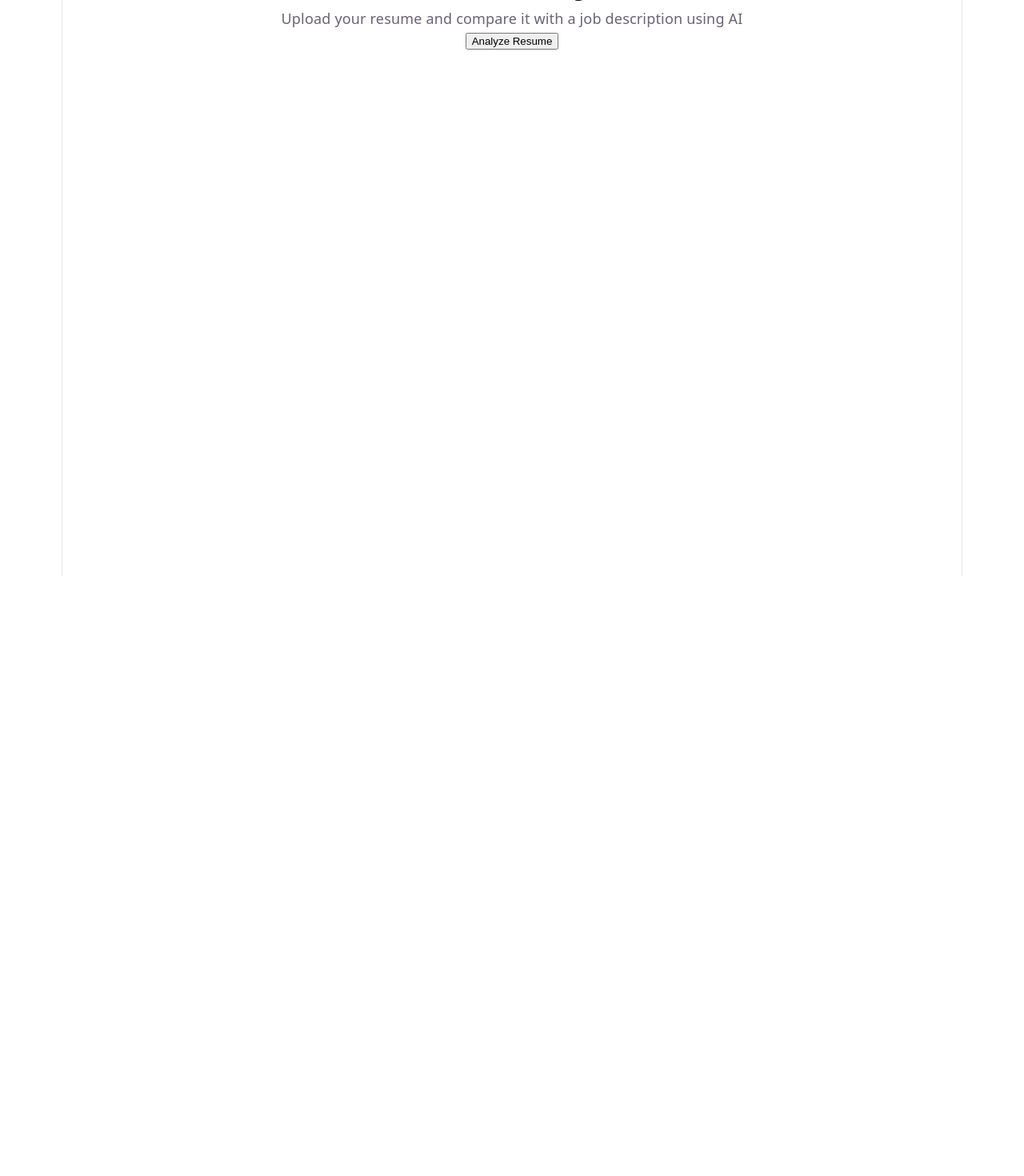
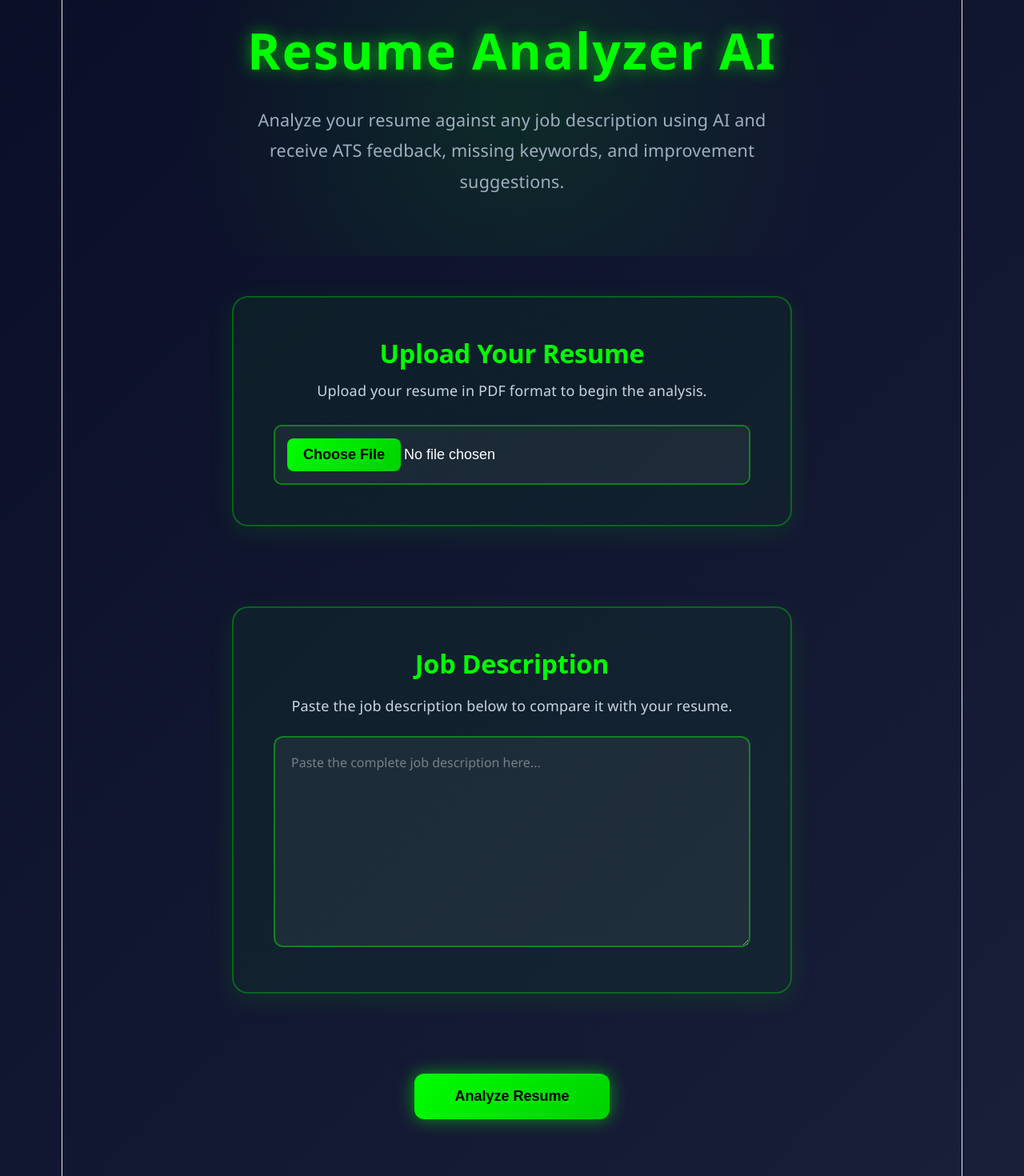
Before and after one commit to Sadia-Farooque/Resume-Analyzer-AI, a React app in the folder frontend/: page / in a window 1280 px wide. Shown: the part 80-1550 px from the top of the page at 80% size. Before the commit the page ends 800 px from the top, so only its background shows below. Built offline with nearby package versions, Linux system fonts and the light colour scheme; the HTML template or start-up script is replaced by a standard one.

Commit message:
feat: complete initial frontend UI for Resume Analyzer

```diff
--- a/frontend/src/App.css
+++ b/frontend/src/App.css
@@ -1,184 +1,283 @@
-.counter {
-  font-size: 16px;
-  padding: 5px 10px;
-  border-radius: 5px;
-  color: var(--accent);
-  background: var(--accent-bg);
-  border: 2px solid transparent;
-  transition: border-color 0.3s;
-  margin-bottom: 24px;
+* {
+  margin: 0;
+  padding: 0;
+  box-sizing: border-box;
+}
 
-  &:hover {
-    border-color: var(--accent-border);
+body {
+  background: linear-gradient(135deg, #0a0e27 0%, #1a1f3a 100%);
+  color: white;
+  font-family: 'Segoe UI', Tahoma, Geneva, Verdana, sans-serif;
+  min-height: 100vh;
 }
-  &:focus-visible {
-    outline: 2px solid var(--accent);
-    outline-offset: 2px;
+
+@keyframes fadeInDown {
+  from {
+    opacity: 0;
+    transform: translateY(-30px);
+  }
+  to {
+    opacity: 1;
+    transform: translateY(0);
+  }
+}
+
+@keyframes fadeInUp {
+  from {
+    opacity: 0;
+    transform: translateY(30px);
+  }
+  to {
+    opacity: 1;
+    transform: translateY(0);
+  }
+}
+
+@keyframes glowPulse {
+  0%, 100% {
+    box-shadow: 0 0 20px rgba(0, 255, 0, 0.5);
+  }
+  50% {
+    box-shadow: 0 0 30px rgba(0, 255, 0, 0.8);
+  }
+}
+
+@keyframes slideIn {
+  from {
+    opacity: 0;
+    transform: translateX(-50px);
+  }
+  to {
+    opacity: 1;
+    transform: translateX(0);
   }
 }
 
 .hero {
+  min-height: 50vh;
+  display: flex;
+  justify-content: center;
+  align-items: center;
+  text-align: center;
+  padding: 60px 40px;
+  animation: fadeInDown 0.8s ease-out;
   position: relative;
-
-  .base,
-  .framework,
-  .vite {
-    inset-inline: 0;
-    margin: 0 auto;
+  overflow: hidden;
 }
 
-  .base {
-    width: 170px;
-    position: relative;
-    z-index: 0;
+.hero::before {
+  content: '';
+  position: absolute;
+  top: 0;
+  left: 0;
+  right: 0;
+  bottom: 0;
+  background: radial-gradient(circle at 50% 50%, rgba(0, 255, 0, 0.1) 0%, transparent 70%);
+  pointer-events: none;
 }
 
-  .framework,
-  .vite {
-    position: absolute;
+.hero-content {
+  max-width: 700px;
+  position: relative;
+  z-index: 1;
 }
 
-  .framework {
-    z-index: 1;
-    top: 34px;
-    height: 28px;
-    transform: perspective(2000px) rotateZ(300deg) rotateX(44deg) rotateY(39deg)
-      scale(1.4);
+.hero h1 {
+  font-size: 3.5rem;
+  margin-bottom: 30px;
+  color: #00ff00;
+  font-weight: 700;
+  animation: fadeInDown 0.8s ease-out 0.2s both;
+  display: block;
+  line-height: 1.2;
+  text-shadow: 0 0 20px rgba(0, 255, 0, 0.6);
+  letter-spacing: 2px;
 }
 
-  .vite {
-    z-index: 0;
-    top: 107px;
-    height: 26px;
-    width: auto;
-    transform: perspective(2000px) rotateZ(300deg) rotateX(40deg) rotateY(39deg)
-      scale(0.8);
+.hero p {
+  font-size: 1.2rem;
+  color: #a0aec0;
+  line-height: 1.8;
+  animation: fadeInUp 0.8s ease-out 0.4s both;
 }
+.upload-section{
+    display:flex;
+    justify-content:center;
+    padding:50px 20px;
+    animation: fadeInUp 0.8s ease-out;
 }
 
-#center {
-  display: flex;
-  flex-direction: column;
-  gap: 25px;
-  place-content: center;
-  place-items: center;
-  flex-grow: 1;
-
-  @media (max-width: 1024px) {
-    padding: 32px 20px 24px;
-    gap: 18px;
-  }
+.upload-card{
+    background: linear-gradient(135deg, rgba(0, 255, 0, 0.05) 0%, rgba(0, 200, 0, 0.05) 100%);
+    border: 2px solid rgba(0, 255, 0, 0.3);
+    color:#ffffff;
+    width:700px;
+    padding:50px;
+    border-radius:20px;
+    box-shadow: 0 8px 32px rgba(0, 255, 0, 0.1);
+    text-align:center;
+    transition: all 0.3s ease;
+    animation: slideIn 0.8s ease-out 0.1s both;
 }
 
-#next-steps {
-  display: flex;
-  border-top: 1px solid var(--border);
-  text-align: left;
-
-  & > div {
-    flex: 1 1 0;
-    padding: 32px;
-    @media (max-width: 1024px) {
-      padding: 24px 20px;
-    }
+.upload-card:hover {
+    border-color: rgba(0, 255, 0, 0.6);
+    box-shadow: 0 8px 40px rgba(0, 255, 0, 0.25);
+    transform: translateY(-5px);
 }
 
-  .icon {
-    margin-bottom: 16px;
-    width: 22px;
-    height: 22px;
+.upload-card h2{
+    margin-bottom:15px;
+    color: #00ff00;
+    font-size: 1.8rem;
+    font-weight: 600;
 }
 
-  @media (max-width: 1024px) {
-    flex-direction: column;
-    text-align: center;
-  }
+.upload-card p{
+    margin-bottom:30px;
+    color:#cbd5e1;
+    font-size: 1rem;
 }
 
-#docs {
-  border-right: 1px solid var(--border);
-
-  @media (max-width: 1024px) {
-    border-right: none;
-    border-bottom: 1px solid var(--border);
-  }
+.upload-card input{
+    width:100%;
+    padding: 15px;
+    border: 2px solid rgba(0, 255, 0, 0.4);
+    border-radius: 10px;
+    background: rgba(255, 255, 255, 0.05);
+    color: white;
+    cursor: pointer;
+    transition: all 0.3s ease;
+    font-size: 1rem;
 }
 
-#next-steps ul {
-  list-style: none;
-  padding: 0;
-  display: flex;
-  gap: 8px;
-  margin: 32px 0 0;
-
-  .logo {
-    height: 18px;
+.upload-card input:hover {
+    border-color: rgba(0, 255, 0, 0.7);
+    background: rgba(0, 255, 0, 0.05);
 }
 
-  a {
-    color: var(--text-h);
-    font-size: 16px;
-    border-radius: 6px;
-    background: var(--social-bg);
-    display: flex;
-    padding: 6px 12px;
-    align-items: center;
-    gap: 8px;
-    text-decoration: none;
-    transition: box-shadow 0.3s;
-
-    &:hover {
-      box-shadow: var(--shadow);
-    }
-    .button-icon {
-      height: 18px;
-      width: 18px;
-    }
+.upload-card input::file-selector-button {
+    background: linear-gradient(135deg, #00ff00 0%, #00d000 100%);
+    color: #000;
+    border: none;
+    padding: 10px 20px;
+    border-radius: 8px;
+    cursor: pointer;
+    font-weight: 600;
+    transition: all 0.3s ease;
 }
 
-  @media (max-width: 1024px) {
-    margin-top: 20px;
-    flex-wrap: wrap;
+.upload-card input::file-selector-button:hover {
+    transform: scale(1.05);
+    box-shadow: 0 0 20px rgba(0, 255, 0, 0.5);
+}
+.job-section {
+  display: flex;
   justify-content: center;
-
-    li {
-      flex: 1 1 calc(50% - 8px);
+  padding: 50px 20px;
+  animation: fadeInUp 0.8s ease-out 0.2s both;
 }
 
-    a {
-      width: 100%;
-      justify-content: center;
-      box-sizing: border-box;
-    }
-  }
+.job-card {
+  background: linear-gradient(135deg, rgba(0, 255, 0, 0.05) 0%, rgba(0, 200, 0, 0.05) 100%);
+  border: 2px solid rgba(0, 255, 0, 0.3);
+  color: #ffffff;
+  width: 700px;
+  padding: 50px;
+  border-radius: 20px;
+  box-shadow: 0 8px 32px rgba(0, 255, 0, 0.1);
+  transition: all 0.3s ease;
 }
 
-#spacer {
-  height: 88px;
-  border-top: 1px solid var(--border);
-  @media (max-width: 1024px) {
-    height: 48px;
-  }
+.job-card:hover {
+  border-color: rgba(0, 255, 0, 0.6);
+  box-shadow: 0 8px 40px rgba(0, 255, 0, 0.25);
+  transform: translateY(-5px);
 }
 
-.ticks {
-  position: relative;
-  width: 100%;
-
-  &::before,
-  &::after {
-    content: '';
-    position: absolute;
-    top: -4.5px;
-    border: 5px solid transparent;
+.job-card h2 {
+  margin-bottom: 20px;
+  color: #00ff00;
+  font-size: 1.8rem;
+  font-weight: 600;
 }
 
-  &::before {
-    left: 0;
-    border-left-color: var(--border);
+.job-card p {
+  margin-bottom: 25px;
+  color: #cbd5e1;
+  font-size: 1rem;
 }
-  &::after {
-    right: 0;
-    border-right-color: var(--border);
+
+.job-card textarea {
+  width: 100%;
+  padding: 20px;
+  border: 2px solid rgba(0, 255, 0, 0.4);
+  border-radius: 12px;
+  resize: vertical;
+  font-size: 16px;
+  background: rgba(255, 255, 255, 0.05);
+  color: white;
+  font-family: inherit;
+  transition: all 0.3s ease;
 }
+
+.job-card textarea:focus {
+  outline: none;
+  border-color: rgba(0, 255, 0, 0.7);
+  background: rgba(0, 255, 0, 0.05);
+  box-shadow: 0 0 20px rgba(0, 255, 0, 0.2);
 }
+
+.job-card textarea::placeholder {
+  color: rgba(255, 255, 255, 0.4);
+}
+.button-section {
+  display: flex;
+  justify-content: center;
+  padding: 50px 20px;
+  animation: fadeInUp 0.8s ease-out 0.3s both;
+}
+
+.analyze-btn {
+  background: linear-gradient(135deg, #00ff00 0%, #00d000 100%);
+  color: #000;
+  border: none;
+  padding: 18px 50px;
+  font-size: 18px;
+  font-weight: 700;
+  border-radius: 12px;
+  cursor: pointer;
+  transition: all 0.3s ease;
+  box-shadow: 0 0 30px rgba(0, 255, 0, 0.4);
+  animation: glowPulse 2s ease-in-out infinite;
+}
+
+.analyze-btn:hover {
+  transform: scale(1.05);
+  box-shadow: 0 0 40px rgba(0, 255, 0, 0.8);
+}
+
+.analyze-btn:active {
+  transform: scale(0.98);
+}
+
+footer {
+  background: linear-gradient(135deg, rgba(0, 0, 0, 0.8) 0%, rgba(10, 30, 10, 0.8) 100%);
+  border-top: 2px solid rgba(0, 255, 0, 0.3);
+  color: #a0aec0;
+  text-align: center;
+  padding: 40px 20px;
+  margin-top: 60px;
+  animation: slideIn 0.8s ease-out;
+}
+
+footer p {
+  margin: 0;
+  font-size: 1rem;
+  color: #cbd5e1;
+}
+
+footer p strong {
+  color: #00ff00;
+  font-weight: 600;
+}
--- a/frontend/src/App.jsx
+++ b/frontend/src/App.jsx
@@ -1,16 +1,25 @@
 
 import "./App.css";
+import Hero from "./Components/Hero";
+import Result from "./Components/Result";
+import Footer from "./Components/Footer";
+import AnalyzeButton from "./Components/AnalyzeButton";
+import JobDescription from "./Components/JobDescription";
+import ResumeUpload from "./Components/Resumeanalyzer";
 
 function App(){
   return(
-    <div>
-      <h1>Resume Analyzer AI</h1>
-      <p>Upload your resume and compare it with a job description using AI</p>
-      <button>Analyze Resume
+  <>
+   <Hero />
+    <ResumeUpload />
+    <JobDescription />
+    <AnalyzeButton />
+    <Footer />
+
+</>
 
 
-      </button>
-    </div>
+
   );
 }
 
--- /dev/null
+++ b/frontend/src/Components/AnalyzeButton.jsx
@@ -0,0 +1,11 @@
+function AnalyzeButton() {
+  return (
+    <section className="button-section">
+      <button className="analyze-btn">
+        Analyze Resume
+      </button>
+    </section>
+  );
+}
+
+export default AnalyzeButton;
--- /dev/null
+++ b/frontend/src/Components/Footer.jsx
@@ -0,0 +1,9 @@
+function Footer(){
+    return(
+        <footer>
+            <p>&copy; 2024 Resume Analyzer AI. All rights reserved by <strong>Sadia Fatima</strong></p>
+        </footer>
+    );
+}
+
+export default Footer;
--- /dev/null
+++ b/frontend/src/Components/Hero.jsx
@@ -0,0 +1,16 @@
+function Hero() {
+  return (
+    <section className="hero">
+      <div className="hero-content">
+        <h1>Resume Analyzer AI</h1>
+
+        <p>
+          Analyze your resume against any job description using AI and receive
+          ATS feedback, missing keywords, and improvement suggestions.
+        </p>
+      </div>
+    </section>
+  );
+}
+
+export default Hero;
--- /dev/null
+++ b/frontend/src/Components/JobDescription.jsx
@@ -0,0 +1,22 @@
+function JobDescription() {
+  return (
+    <section className="job-section">
+      <div className="job-card">
+
+        <h2>Job Description</h2>
+
+        <p>
+          Paste the job description below to compare it with your resume.
+        </p>
+
+        <textarea
+          placeholder="Paste the complete job description here..."
+          rows="10"
+        ></textarea>
+
+      </div>
+    </section>
+  );
+}
+
+export default JobDescription;
--- /dev/null
+++ b/frontend/src/Components/Result.jsx
@@ -0,0 +1,9 @@
+function Result(){
+    return(
+        <section>Result section </section>
+
+
+    );
+}
+
+export default Result;
--- /dev/null
+++ b/frontend/src/Components/Resumeanalyzer.jsx
@@ -0,0 +1,22 @@
+function ResumeUpload() {
+  return (
+    <section className="upload-section">
+      <div className="upload-card">
+
+        <h2>Upload Your Resume</h2>
+
+        <p>
+          Upload your resume in PDF format to begin the analysis.
+        </p>
+
+        <input
+          type="file"
+          accept=".pdf"
+        />
+
+      </div>
+    </section>
+  );
+}
+
+export default ResumeUpload;
```
Lines whose indentation alone changed are shown as unchanged.
